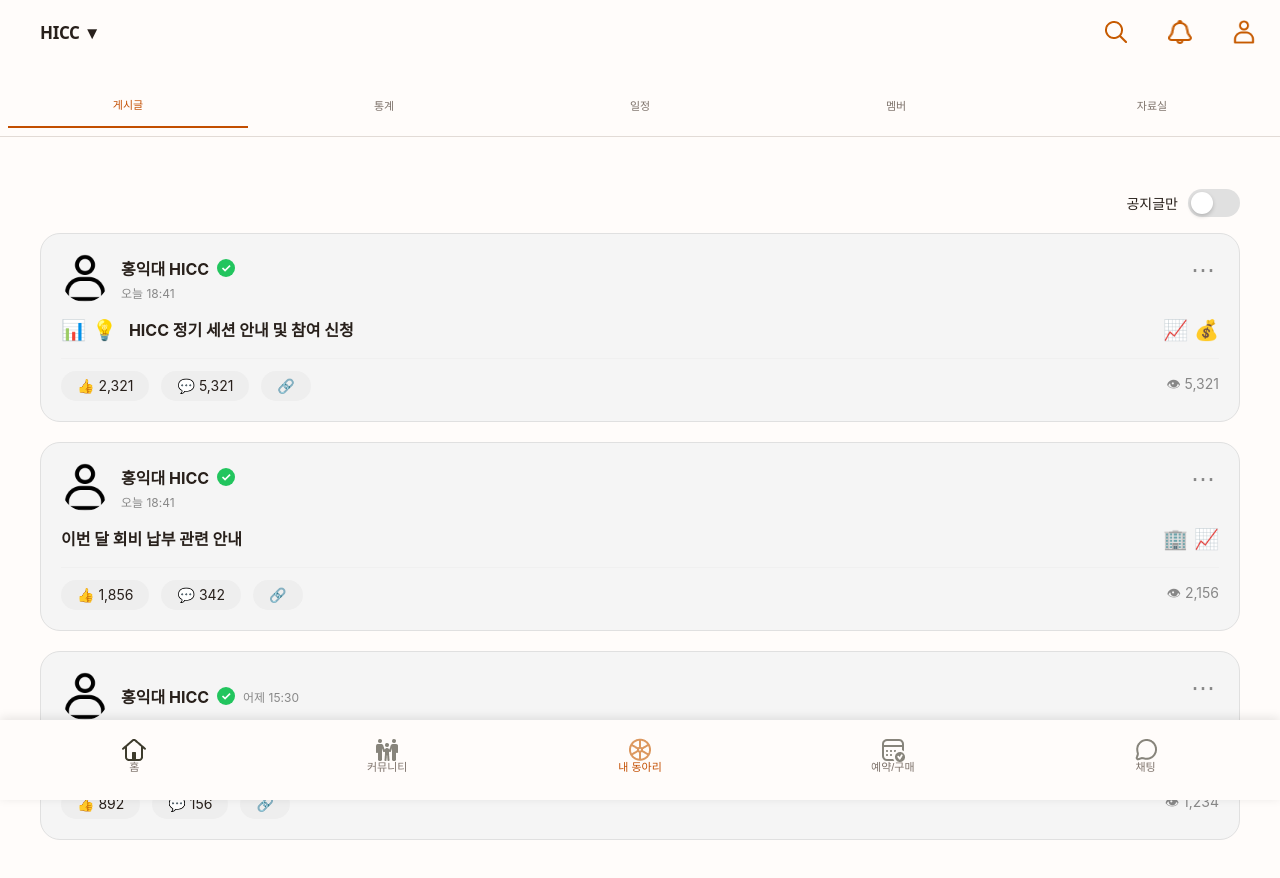
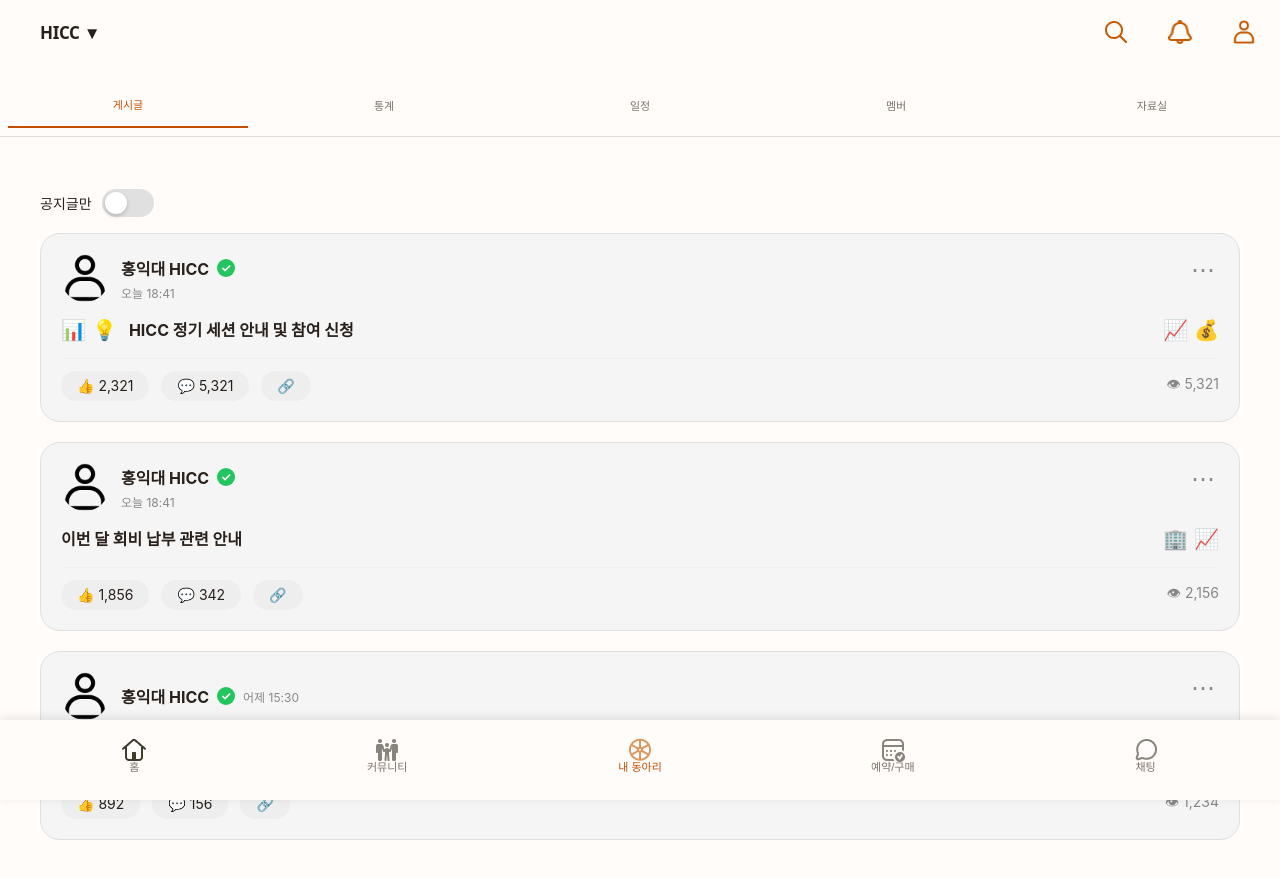
Before and after one commit to hyeonhakjang/admin_group_proto, a React (Create React App) app: page /myclub in a window 1280 px wide. Shown: the top 878 px of the page. Built offline with nearby package versions, Linux system fonts and the light colour scheme.

Commit message:
fix: Move toggle filter to left side and fix ON/OFF state visibility - Change posts-filter-bar justify-content from flex-end to flex-start - Fix CSS selector from adjacent sibling (+) to general sibling (~) for toggle state

```diff
--- a/src/components/MyClubScreen.css
+++ b/src/components/MyClubScreen.css
@@ -766,7 +766,7 @@
 
 .posts-filter-bar {
   display: flex;
-  justify-content: flex-end;
+  justify-content: flex-start;
   align-items: center;
   margin-bottom: clamp(12px, 3vw, 16px);
 }
@@ -806,11 +806,11 @@
   box-shadow: 0 2px 4px rgba(0, 0, 0, 0.2);
 }
 
-.toggle-switch input:checked + .toggle-slider {
+.toggle-switch input:checked ~ .toggle-slider {
   background: #c34e00;
 }
 
-.toggle-switch input:checked + .toggle-slider::before {
+.toggle-switch input:checked ~ .toggle-slider::before {
   transform: translate(calc(100% + clamp(2px, 0.5vw, 4px)), -50%);
 }
 
```
